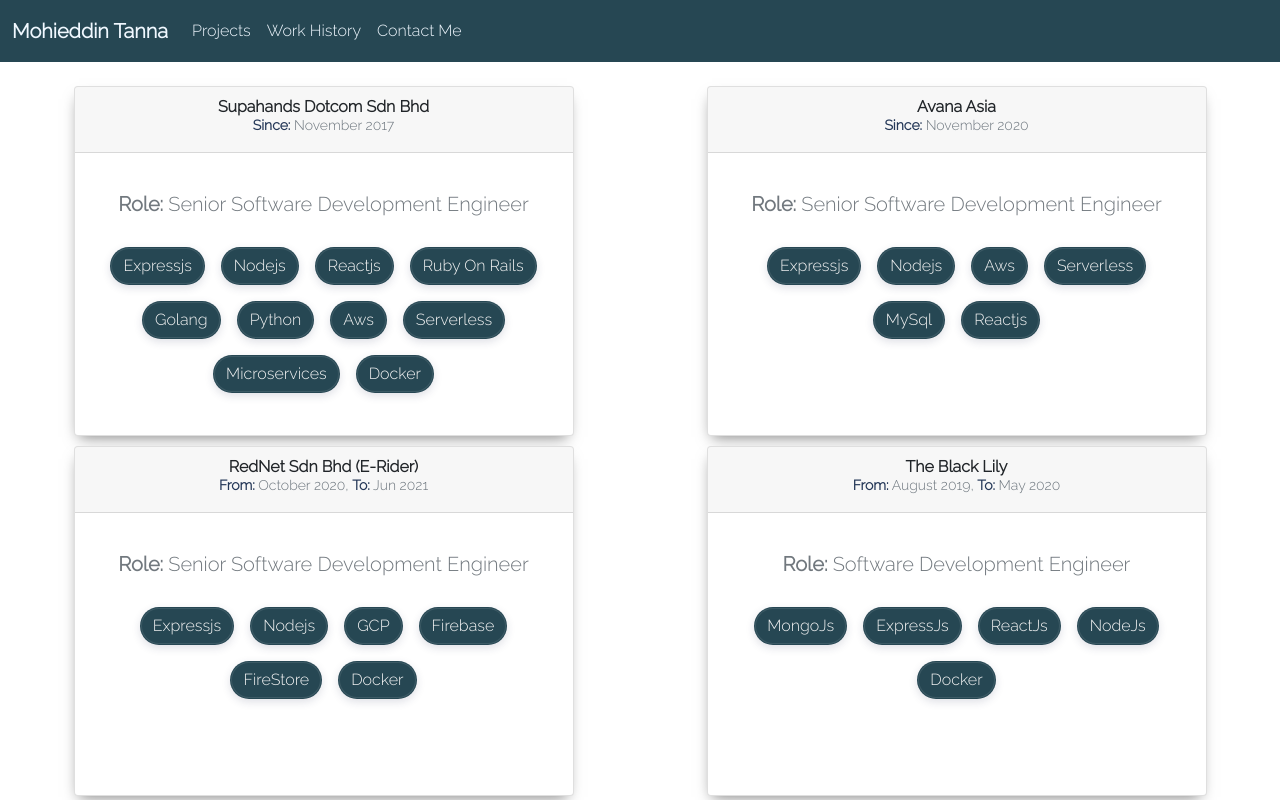
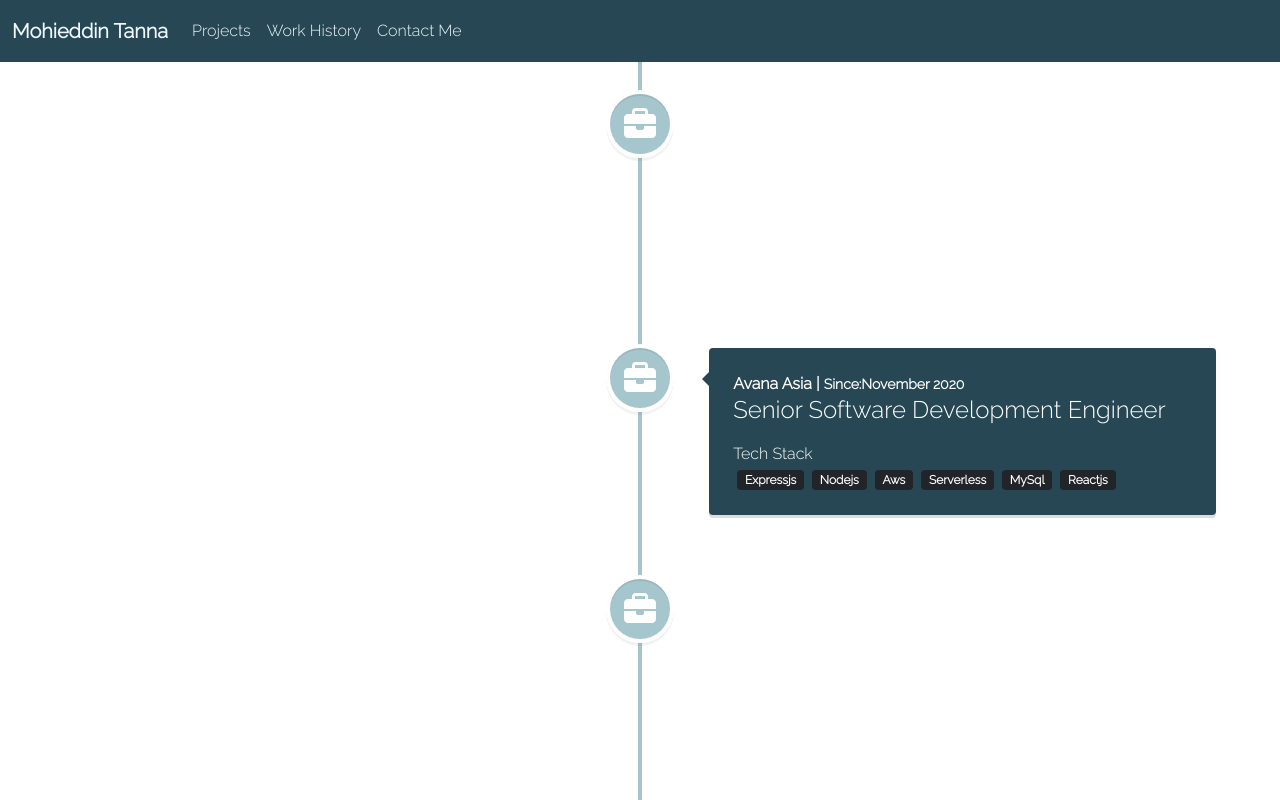
Before and after one commit to mohie93/portfolio, a React (Create React App) app: page /work_history in a window 1280 px wide. Shown: the top 800 px of the page. Built offline with nearby package versions, Linux system fonts and the light colour scheme.

Commit message:
Enhanced work history layout

```diff
--- a/package.json
+++ b/package.json
@@ -14,6 +14,7 @@
     "react-router-dom": "^5.2.0",
     "react-scripts": "4.0.3",
     "react-typist": "^2.0.5",
+    "react-vertical-timeline-component": "^3.3.3",
     "web-vitals": "^1.0.1"
   },
   "scripts": {
--- a/public/index.html
+++ b/public/index.html
@@ -4,7 +4,7 @@
     <meta charset="utf-8"/>
     <meta name="viewport" content="width=device-width, initial-scale=1"/>
     <meta name="theme-color" content="#000000"/>
-    <meta name="description" content="Web site created using create-react-app"/>
+    <meta name="description" content="Personal Portfolio"/>
     <link rel="preconnect" href="https://fonts.gstatic.com">
     <link href="https://cdn.jsdelivr.net/npm/bootstrap@5.0.1/dist/css/bootstrap.min.css" rel="stylesheet"
           integrity="sha384-+0n0xVW2eSR5OomGNYDnhzAbDsOXxcvSN1TPprVMTNDbiYZCxYbOOl7+AMvyTG2x" crossorigin="anonymous">
--- a/src/assets/styles/index.css
+++ b/src/assets/styles/index.css
@@ -119,6 +119,22 @@
     padding: 5px;
 }
 
+.icon-margin {
+    margin-top: 14px;
+    margin-left: 14px;
+}
+
+.vertical-timeline::before {
+    background-color: #A6C6CD!important;
+}
+
+@media only screen and (max-width: 1166px) {
+    .icon-margin {
+        margin-top: 6px;
+        margin-left: 4px;
+    }
+}
+
 @media only screen and (max-width: 768px) {
     /* For mobile phones: */
     [class*="col-"] {
@@ -158,7 +174,12 @@
         width: 100%;
     }
 
-    span{
+    span {
         display: block;
     }
+
+    .icon-margin {
+        margin-top: 6px;
+        margin-left: 4px;
+    }
 }
--- a/src/components/ContactMe.js
+++ b/src/components/ContactMe.js
@@ -15,14 +15,17 @@
     <hr className={"m-auto w-25"}/>
     <div className={"mt-4"}>
       <h1>find me online</h1>
-      <motion.a whileHover={{scale:1.2}} className="social-icon fa fa-linkedin-square" aria-hidden="true"
-         href={"https://www.linkedin.com/in/mohie93/"} target={"_blank"} rel="noreferrer"> </motion.a>
-      <motion.a whileHover={{scale:1.2}} className="social-icon fa fa-twitter-square" aria-hidden="true" href={"https://twitter.com/MohieddinTanna"}
-         target={"_blank"} rel="noreferrer"> </motion.a>
-      <motion.a whileHover={{scale:1.2}} className="social-icon fa fa-github-square" aria-hidden="true" href={"https://github.com/mohie93"}
-         target={"_blank"} rel="noreferrer"> </motion.a>
-      <motion.a whileHover={{scale:1.2}} className="social-icon fa fa-medium" aria-hidden="true" href={"https://medium.com/@mohie93"}
-         target={"_blank"} rel="noreferrer"> </motion.a>
+      <motion.a whileHover={{scale: 1.2}} className="social-icon fa fa-linkedin-square" aria-hidden="true"
+                href={"https://www.linkedin.com/in/mohie93/"} target={"_blank"} rel="noreferrer"/>
+      <motion.a whileHover={{scale: 1.2}} className="social-icon fa fa-twitter-square" aria-hidden="true"
+                href={"https://twitter.com/MohieddinTanna"}
+                target={"_blank"} rel="noreferrer"/>
+      <motion.a whileHover={{scale: 1.2}} className="social-icon fa fa-github-square" aria-hidden="true"
+                href={"https://github.com/mohie93"}
+                target={"_blank"} rel="noreferrer"/>
+      <motion.a whileHover={{scale: 1.2}} className="social-icon fa fa-medium" aria-hidden="true"
+                href={"https://medium.com/@mohie93"}
+                target={"_blank"} rel="noreferrer"/>
     </div>
   </motion.div>
 }
--- a/src/components/WorkHistory.js
+++ b/src/components/WorkHistory.js
@@ -1,13 +1,12 @@
-import {motion} from 'framer-motion';
+// import {motion} from 'framer-motion';
+import {VerticalTimeline, VerticalTimelineElement} from 'react-vertical-timeline-component';
+import 'react-vertical-timeline-component/style.min.css';
 
 const displayWorkingPeriod = company => {
   if (!company.stillWorkingHere) {
-    return <p className="card-subtitle mb-2 text-muted">
-      <strong className={"item-title"}>From:</strong> {company.joinedDate}, <strong
-      className={"item-title"}>To:</strong> {company.resignDate} </p>
+    return <small className={"item-title text-white"}>From:{company.joinedDate} To: {company.resignDate} </small>
   } else {
-    return <p className="card-subtitle mb-2 text-muted"><strong
-      className={"item-title"}>Since:</strong> {company.joinedDate} </p>
+    return <small className={"item-title text-white"}>Since:{company.joinedDate}</small>
   }
 };
 
@@ -59,30 +58,39 @@
   }
 ];
 
+function WorkIcon() {
+  return <i className="fa fa-briefcase fa-2x icon-margin" aria-hidden="true"/>
+}
+
 function WorkHistory() {
-  return <div className={"container-fluid mt-4 items-list text-center text-capitalize"}>
-    {
-      companies.map((company, index) => (
-        <motion.div key={index} className={"item"} whileHover={{scale: 1.02}}>
-          <div className="card">
-            <div className="card-header">
-              <strong>{company.name}</strong>
-              <small>{displayWorkingPeriod(company)}</small>
+  return <div className={"text-capitalize"}>
+    <VerticalTimeline>
+      {
+        companies.map((company, index) => (
+
+          <VerticalTimelineElement
+            className="vertical-timeline-element--work"
+            contentStyle={{background: '#264753', color: 'white'}}
+            contentArrowStyle={{borderRight: '7px solid  #264753'}}
+            iconStyle={{background: '#A6C6CD', color: 'white'}}
+            icon={<WorkIcon/>}
+            key={index}
+          >
+            <strong
+              className="vertical-timeline-element-title text-white">{company.name} | {displayWorkingPeriod(company)}</strong>
+            <h4 className="vertical-timeline-element-subtitle text-white">{company.role}</h4>
+            <div>
+              <p className="text-white">Tech Stack</p>
+              {
+                company.techStack.split(',').map((item, index) => {
+                  return <span className="badge bg-dark mx-1" key={index}>{item}</span>
+                })
+              }
             </div>
-            <div className="card-body">
-              <blockquote className="blockquote mb-0">
-                <p><strong>Role:</strong> {company.role}</p>
-                <footer className="card-title text-center">
-                  {company.techStack.split(',').map((item, index) => {
-                    return <span key={index} className="btn bt-sml btn-round btn-trq m-2">{item}</span>
-                  })}
-                </footer>
-              </blockquote>
-            </div>
-          </div>
-        </motion.div>
-      ))
-    }
+          </VerticalTimelineElement>
+        ))
+      }
+    </VerticalTimeline>
   </div>
 }
 
--- a/src/components/reusable/Navbar.js
+++ b/src/components/reusable/Navbar.js
@@ -1,6 +1,6 @@
 import {Link} from 'react-router-dom'
 function Navbar() {
-  return <nav className="navbar navbar-expand-lg navbar-light navbar-background-color navbar-text">
+  return <nav className="navbar navbar-expand-lg navbar-light navbar-background-color navbar-text sticky-top">
     <div className="container-fluid">
       <Link to={"/index"} className={"navbar-brand navbar-text"}><strong>Mohieddin Tanna</strong></Link>
       <button className="navbar-toggler" type="button" data-bs-toggle="collapse" data-bs-target="#navbarNav"
```
Also changed, not shown: 1 other file (tests, documents, lock files or other folders).
